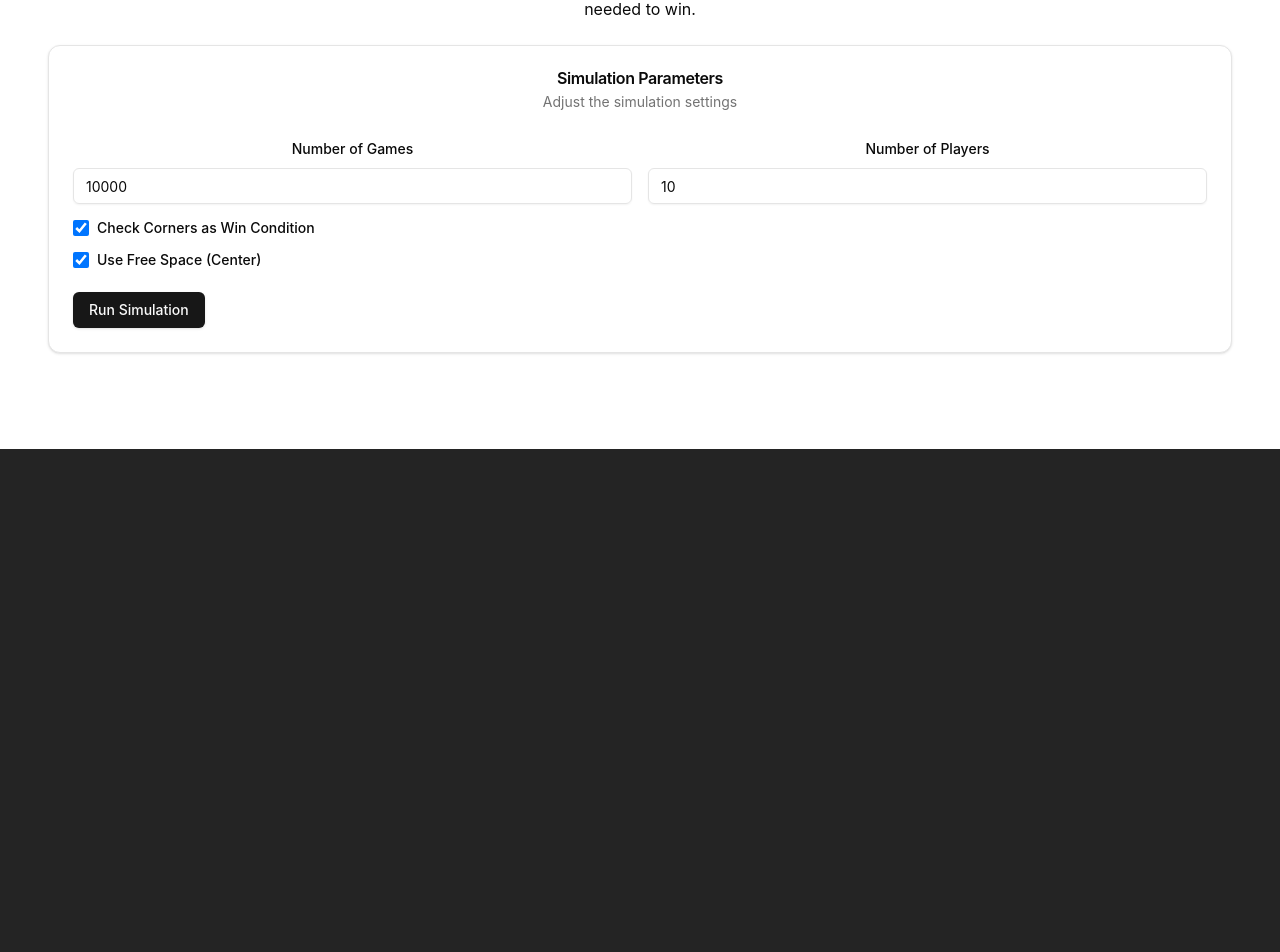
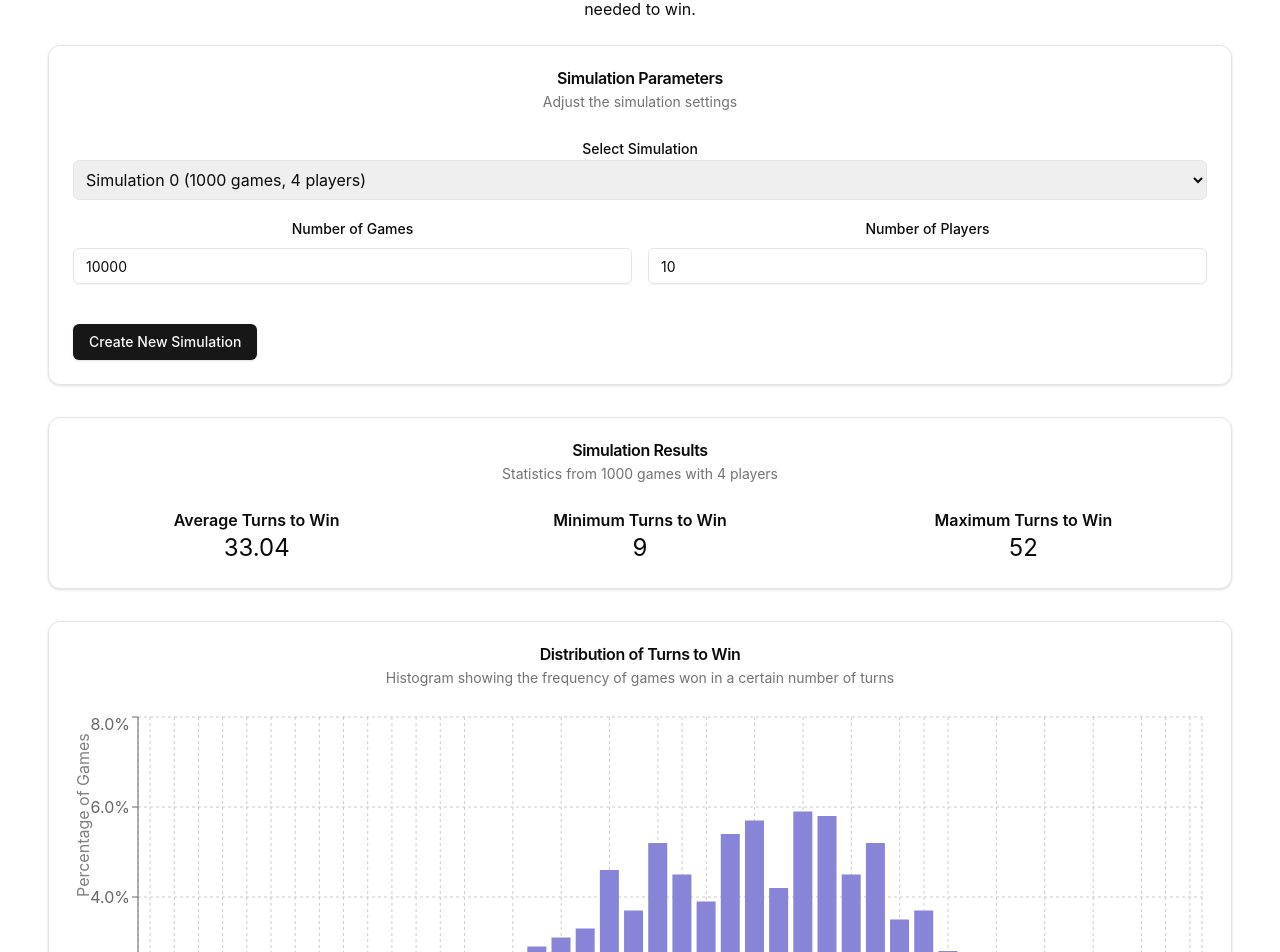
Before and after one commit to jzeiders/simulation-site, a React (Vite) app in the folder simulation-sites/: page / in a window 1280 px wide. Shown: the part 155-1107 px from the top of the page. Before the commit the page ends 800 px from the top, so only its background shows below. Built offline with nearby package versions, Linux system fonts and the light colour scheme.

Commit message:
save what we have done

```diff
--- a/simulation-sites/src/pages/bingo-simulator-blog.tsx
+++ b/simulation-sites/src/pages/bingo-simulator-blog.tsx
@@ -1,24 +1,12 @@
 'use client'
 
-import { useEffect, useMemo, useState } from 'react'
+import { Distribution, DistributionChart, getAvgValue, getMaxValue, getMinValue, makeDistribution } from '@/components/Distribution'
 import { Button } from "@/components/ui/button"
+import { Card, CardContent, CardDescription, CardFooter, CardHeader, CardTitle } from "@/components/ui/card"
 import { Input } from "@/components/ui/input"
 import { Label } from "@/components/ui/label"
-import { Card, CardContent, CardDescription, CardFooter, CardHeader, CardTitle } from "@/components/ui/card"
-import { BarChart, Bar, XAxis, YAxis, CartesianGrid, Tooltip, ResponsiveContainer } from 'recharts'
 import { cn } from "@/lib/utils"
-import assert from 'assert'
-import { Distribution, DistributionChart, makeDistribution, getMinValue, getMaxValue, getAvgValue } from '@/components/Distribution';
-
-interface SimulationResult {
-    avgTurns: number;
-    minTurns: number;
-    maxTurns: number;
-    distribution: { turns: number; frequency: number }[];
-    heatMap: HeatMapData;
-    avgTurnsToSecond: number;
-    turnDifferenceDistribution: { difference: number; frequency: number }[];
-}
+import { useMemo, useState } from 'react'
 
 interface WinningTile {
     row: number;
@@ -35,7 +23,6 @@ interface SimulationOptions {
     checkCorners: boolean;
     useFreeSpace: boolean;
 }
-
 function BingoHeatMap({ heatMap }: { heatMap: HeatMapData }) {
     return (
         <div className="grid grid-cols-5 gap-1 w-full max-w-md mx-auto">
@@ -60,35 +47,61 @@ function BingoHeatMap({ heatMap }: { heatMap: HeatMapData }) {
 }
 
 export default function BingoSimulatorBlog() {
-    const [numGames, setNumGames] = useState(10000)
-    const [numPlayers, setNumPlayers] = useState(10)
-    const [simulation, setSimulation] = useState<BingoSimulation | null>(null)
-    const [options, setOptions] = useState<SimulationOptions>({
-        checkCorners: true,
-        useFreeSpace: true
-    })
+    const [simulations, setSimulations] = useState<BingoSimulation[]>(() => {
+        return [makeSimulation(1000, 4)];
+    });
 
-    const [isLoading, setIsLoading] = useState(false)
+    const [activeSimulationIdx, setActiveSimulationIdx] = useState<number>(0);
+    const [numGames, setNumGames] = useState(10000);
+    const [numPlayers, setNumPlayers] = useState(10);
+    const [isLoading, setIsLoading] = useState(false);
 
-    const runSimulation = () => {
-        setIsLoading(true)
-        const simulation = makeSimulation(numGames, numPlayers)
-        setSimulation(simulation)
-        setIsLoading(false)
-    }
+    const activeSimulation = useMemo(() =>
+        simulations[activeSimulationIdx],
+        [simulations, activeSimulationIdx]
+    );
 
+    const runSimulation = async () => {
+        setIsLoading(true);
+        (async () => {
+            const newSimulation = makeSimulation(numGames, numPlayers);
+            setSimulations(prev => [...prev, newSimulation]);
+            setActiveSimulationIdx(prev => prev + 1);
+            setIsLoading(false);
+        })()
+    };
 
     const simulationDistribution = useMemo(() => {
-        if (!simulation) {
-            return null
+        if (!activeSimulation) {
+            return null;
         }
-        return getWinningTurnDistribution(simulation, options)
-    }, [simulation, options])
+        return getWinningTurnDistribution(activeSimulation, {
+            checkCorners: false,
+            useFreeSpace: false
+        });
+    }, [activeSimulation]);
 
+    const simulationSelector = (
+        <div className="mb-4">
+            <Label htmlFor="simulationSelect">Select Simulation</Label>
+            <select
+                id="simulationSelect"
+                value={activeSimulationIdx}
+                onChange={(e) => setActiveSimulationIdx(parseInt(e.target.value))}
+                className="w-full p-2 border rounded-md"
+            >
+                {simulations.map((sim, i) => (
+                    <option key={i} value={i}>
+                        Simulation {i} ({getNumGames(sim)} games, {getNumPlayers(sim)} players)
+                    </option>
+                ))}
+            </select>
+        </div>
+    );
 
-    const minTurns = simulationDistribution ? getMinValue(simulationDistribution) : 0
-    const maxTurns = simulationDistribution ? getMaxValue(simulationDistribution) : 0
-    const avgTurns = simulationDistribution ? getAvgValue(simulationDistribution) : 0
+    const minTurns = simulationDistribution ? getMinValue(simulationDistribution) : 0;
+    const maxTurns = simulationDistribution ? getMaxValue(simulationDistribution) : 0;
+    const avgTurns = simulationDistribution ? getAvgValue(simulationDistribution) : 0;
 
     return (
         <div className="container mx-auto px-4 py-8">
@@ -103,6 +116,7 @@ export default function BingoSimulatorBlog() {
                     <CardDescription>Adjust the simulation settings</CardDescription>
                 </CardHeader>
                 <CardContent>
+                    {simulationSelector}
                     <div className="grid grid-cols-1 md:grid-cols-2 gap-4 mb-4">
                         <div className="space-y-2">
                             <Label htmlFor="numGames">Number of Games</Label>
@@ -127,34 +141,6 @@ export default function BingoSimulatorBlog() {
                             />
                         </div>
                     </div>
-                    <div className="space-y-4">
-                        <div className="flex items-center space-x-2">
-                            <input
-                                type="checkbox"
-                                id="checkCorners"
-                                checked={options.checkCorners}
-                                onChange={(e) => setOptions(prev => ({
-                                    ...prev,
-                                    checkCorners: e.target.checked
-                                }))}
-                                className="h-4 w-4 rounded border-gray-300"
-                            />
-                            <Label htmlFor="checkCorners">Check Corners as Win Condition</Label>
-                        </div>
-                        <div className="flex items-center space-x-2">
-                            <input
-                                type="checkbox"
-                                id="useFreeSpace"
-                                checked={options.useFreeSpace}
-                                onChange={(e) => setOptions(prev => ({
-                                    ...prev,
-                                    useFreeSpace: e.target.checked
-                                }))}
-                                className="h-4 w-4 rounded border-gray-300"
-                            />
-                            <Label htmlFor="useFreeSpace">Use Free Space (Center)</Label>
-                        </div>
-                    </div>
                 </CardContent>
                 <CardFooter>
                     <Button
@@ -164,24 +150,24 @@ export default function BingoSimulatorBlog() {
                     >
                         {isLoading ? (
                             <>
-                                <span className="opacity-0">Run Simulation</span>
+                                <span className="opacity-0">Create New Simulation</span>
                                 <div className="absolute inset-0 flex items-center justify-center">
                                     <div className="w-4 h-4 border-2 border-r-transparent border-white rounded-full animate-spin" />
                                 </div>
                             </>
                         ) : (
-                            'Run Simulation'
+                            'Create New Simulation'
                         )}
                     </Button>
                 </CardFooter>
             </Card>
 
-            {simulation && (
+            {activeSimulation && (
                 <>
                     <Card className="mb-8">
                         <CardHeader>
                             <CardTitle>Simulation Results</CardTitle>
-                            <CardDescription>Statistics from {numGames} games with {numPlayers} players</CardDescription>
+                            <CardDescription>Statistics from {getNumGames(activeSimulation)} games with {getNumPlayers(activeSimulation)} players</CardDescription>
                         </CardHeader>
                         <CardContent>
                             <div className="grid grid-cols-1 md:grid-cols-3 gap-4">
@@ -224,7 +210,10 @@ export default function BingoSimulatorBlog() {
                         </CardHeader>
                         <CardContent>
                             <DistributionChart
-                                distribution={getFirstWinningTileDistribution(simulation, options)}
+                                distribution={getFirstWinningTileDistribution(activeSimulation, {
+                                    checkCorners: false,
+                                    useFreeSpace: false
+                                })}
                                 xLabel="Player Number"
                                 yLabel="Percentage of Games"
                                 barColor="#82ca9d"
@@ -289,6 +278,17 @@ interface BingoSimulation {
     games: BingoGame[];
     playerCount: number;
 }
+function getNumGames(simulation: BingoSimulation): number {
+    return simulation.games.length;
+}
+function getNumPlayers(simulation: BingoSimulation): number {
+    return simulation.playerCount;
+}
+
+interface AnalysisOptions {
+    checkCorners: boolean;
+    useFreeSpace: boolean;
+}
 
 
 function makeSimulation(numGames: number, numPlayers: number): BingoSimulation {
@@ -298,7 +298,7 @@ function makeSimulation(numGames: number, numPlayers: number): BingoSimulation {
     }
 }
 // Bingo Simulation Analysis
-function getWinningTurnDistribution(simulation: BingoSimulation, options: SimulationOptions): Distribution {
+function getWinningTurnDistribution(simulation: BingoSimulation, options: AnalysisOptions): Distribution {
     const winningTurnsByGame = simulation.games.map(game => getWinningTurnsForGame(game, options)).map(turns => Math.min(...turns))
     return makeDistribution(winningTurnsByGame)
 }
@@ -329,7 +329,7 @@ function makeBingoGame(numPlayers: number): BingoGame {
 }
 
 // This function returns an array of the number of turns it took for each player to win
-function getWinningTurnsForGame(game: BingoGame, options: SimulationOptions): number[] {
+function getWinningTurnsForGame(game: BingoGame, options: AnalysisOptions): number[] {
     const winningTurns = game.cards.map(() => 76)
 
     for (let i = 0; i < game.numbers.length; i++) {
@@ -369,7 +369,7 @@ type WinType = WinTypeRow | WinTypeCol | WinTypeDiagonal | WinTypeFourCorners
 function getWinTypes(
     card: BingoCard,
     drawnNumbers: number[],
-    options: SimulationOptions
+    options: AnalysisOptions
 ): WinType[] {
     const size = 5;
     const marked = new Array(25).fill(false);
```
